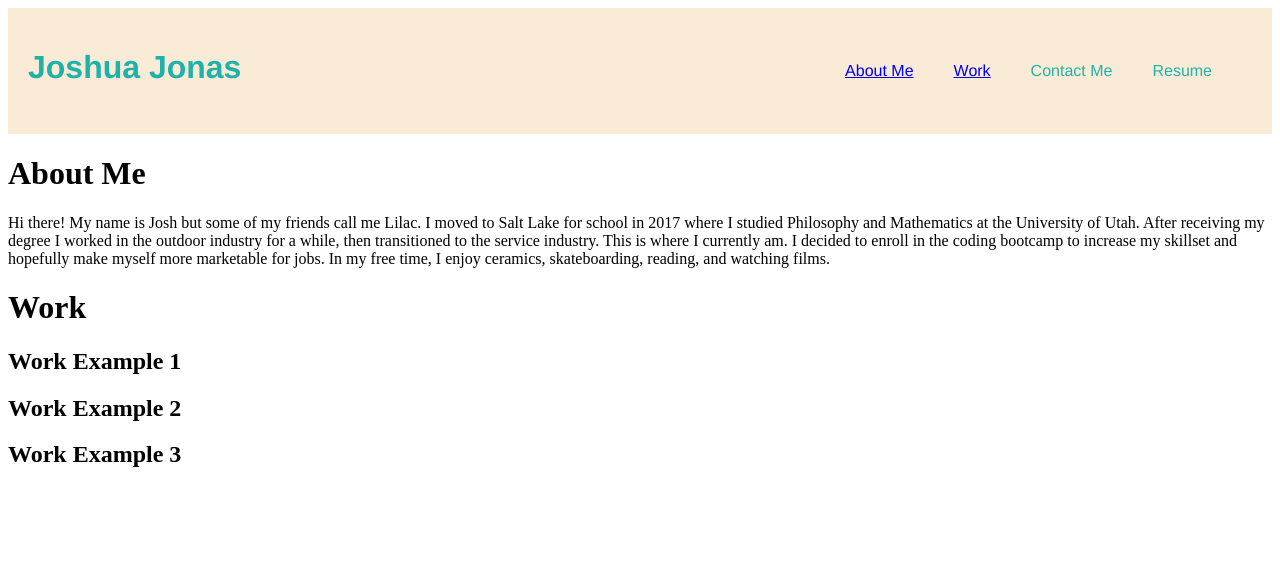
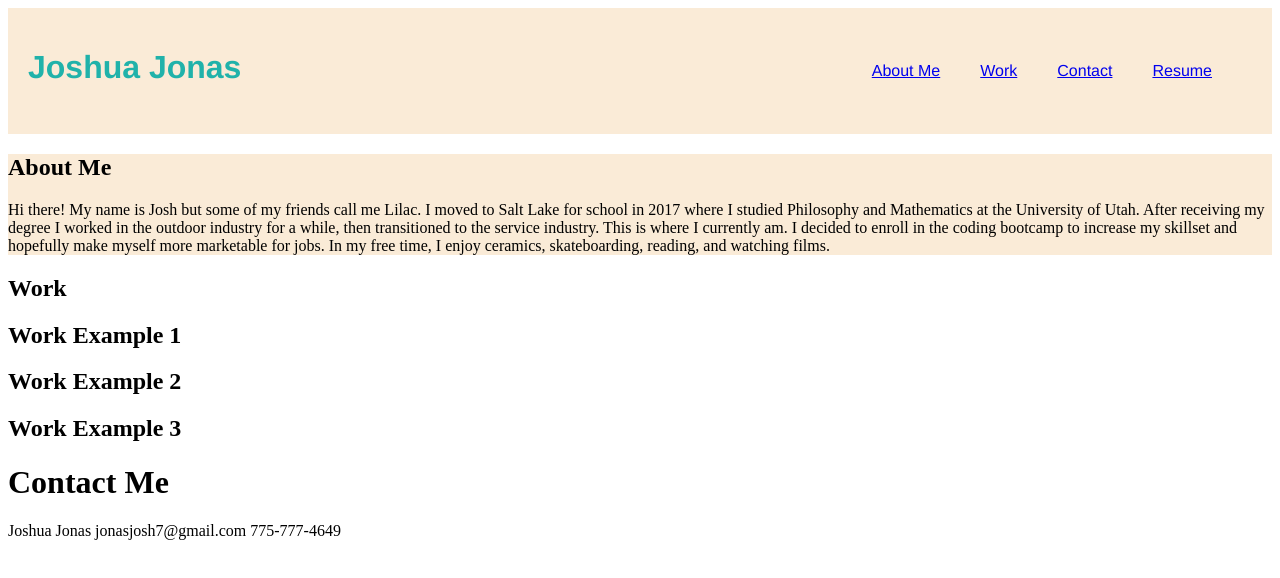
Before and after one commit to lilac27/Module-2-Challenge, a plain HTML site: page index.html in a window 1280 px wide. Drawn offline with Linux system fonts and the light colour scheme.

Commit message:
Updated code and README

```diff
--- a/index.html
+++ b/index.html
@@ -22,21 +22,24 @@
                     <a href="#Work">Work</a>
                 </li>
                 <li>
-                    Contact Me
+                    <a href="#Contact">Contact</a>
                 </li>
                 <li>
-                    Resume
+                    <a href="https://docs.google.com/document/d/1sxu8QhuiQGYdsd0z6BPQxIA2oR7Jx3Ez3lEXeZqSuHE/edit?usp=sharing">Resume</a>
                 </li>
             </ul>
     </div>
     <main class="content">
-        <h1 id="AboutMe">About Me</h1>
+        <section id="AboutMe" class="AboutMe">
+            <h1>About Me</h1>
             <p>
 
                 Hi there! My name is Josh but some of my friends call me Lilac. I moved to Salt Lake for school in 2017 where I studied Philosophy and Mathematics at the University of Utah. After receiving my degree I worked in the outdoor industry for a while, then transitioned to the service industry. This is where I currently am. I decided to enroll in the coding bootcamp to increase my skillset and hopefully make myself more marketable for jobs. In my free time, I enjoy ceramics, skateboarding, reading, and watching films.
 
             </p>
-        <h1 id="Work">
+        </section>
+        <section id="Work" class="Work">
+            <h1>
                 Work
             </h1>
             <div>
@@ -48,6 +51,17 @@
             <div>
                 <h2>Work Example 3</h2>
             </div>
+        </section>
+        <footer id="Contact" class="Contact">
+            <h1>
+                Contact Me
+            </h1>
+            <div>
+                Joshua Jonas
+                jonasjosh7@gmail.com
+                775-777-4649
+            </div>
+        </footer>
 
 
     </main>
--- a/style.css
+++ b/style.css
@@ -23,3 +23,6 @@
 .nav li {
     padding: 14px 20px;
 }
+.AboutMe {
+    background-color: antiquewhite;
+}
```
Also changed, not shown: 1 other file. Lines whose indentation alone changed are shown as unchanged.
